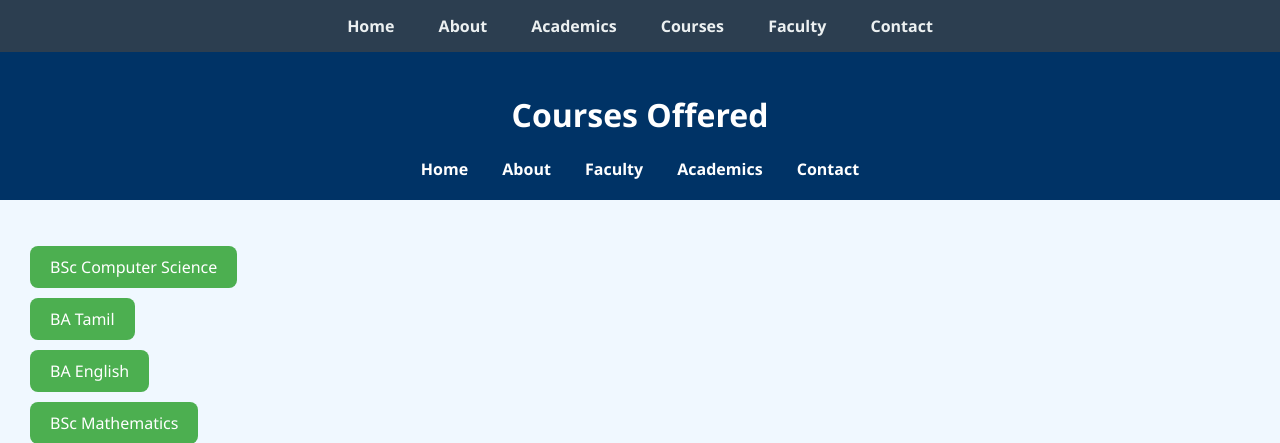
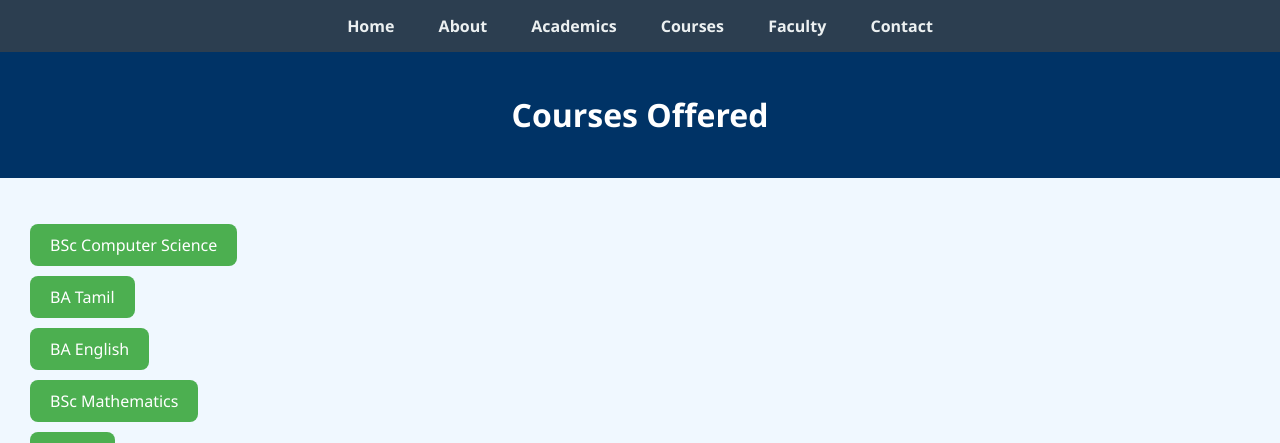
Before and after one commit to NIRRMALG/gasck-college, a Flask app: page /courses in a window 1280 px wide. Shown: the top 443 px of the page. Run offline with Flask 3, Linux system fonts and the light colour scheme.

Commit message:
Update courses.html

```diff
--- a/templates/courses.html
+++ b/templates/courses.html
@@ -1,6 +1,5 @@
 <!DOCTYPE html>
 <html lang="en">
-{% include 'navbar.html' %}
 <head>
     <meta charset="UTF-8">
     <title>Courses at GASCK</title>
@@ -28,15 +27,9 @@
     </style>
 </head>
 <body>
+{% include 'navbar.html' %}
 <header>
     <h1>Courses Offered</h1>
-    <nav>
-        <a href="{{ url_for('home') }}">Home</a>
-        <a href="{{ url_for('about') }}">About</a>
-        <a href="{{ url_for('faculty') }}">Faculty</a>
-        <a href="{{ url_for('academics') }}">Academics</a>
-        <a href="{{ url_for('contact') }}">Contact</a>
-    </nav>
 </header>
 
 <section>
```
